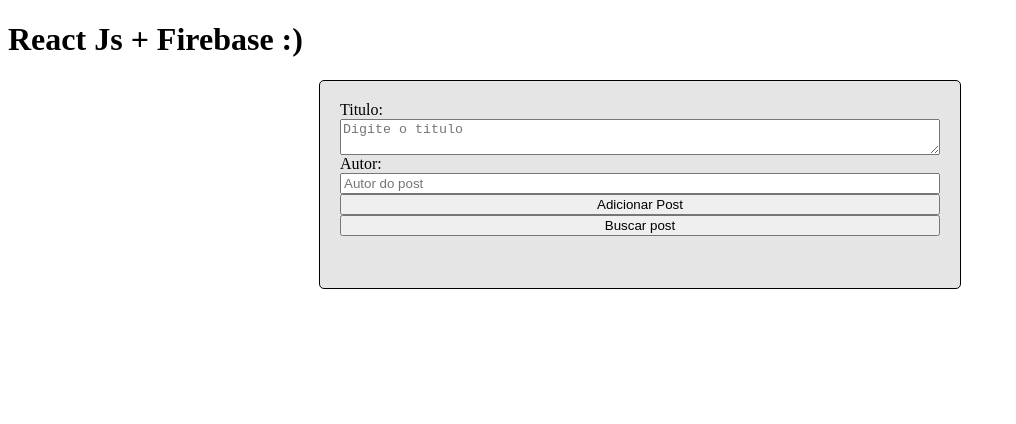
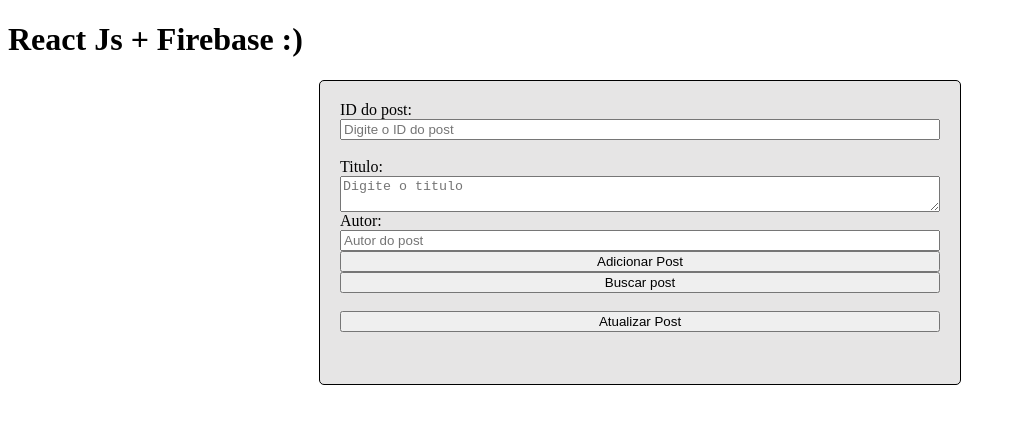
Before and after one commit to jvictordev7/Firebase, a React (Create React App) app: page / in a window 1280 px wide. Shown: the top 424 px of the page, without its empty margins (0-1016 px from the left). Built offline with nearby package versions, Linux system fonts and the light colour scheme.

Commit message:
Falta finalizar atualizar post...

```diff
--- a/package.json
+++ b/package.json
@@ -7,6 +7,7 @@
     "@testing-library/jest-dom": "^6.6.3",
     "@testing-library/react": "^16.2.0",
     "@testing-library/user-event": "^13.5.0",
+    "firebase": "^11.3.1",
     "react": "^19.0.0",
     "react-dom": "^19.0.0",
     "react-scripts": "5.0.1",
--- a/src/App.js
+++ b/src/App.js
@@ -1,7 +1,7 @@
 
 import { useState } from 'react'
 import { db } from './firebaseConnection'
-import { doc , setDoc, collection, addDoc, getDoc, getDocs } from 'firebase/firestore'
+import { doc , setDoc, collection, addDoc, getDoc, getDocs, updateDoc } from 'firebase/firestore'
 
 import './app.css';
 
@@ -9,6 +9,7 @@
 function App() {
   const [titulo, setTitulo] = useState('')
   const [autor, setAutor] = useState('')
+  const [idPost, setIdPost] = useState('')
 
   const [posts, setPosts] = useState([])
 
@@ -73,11 +74,25 @@
 
   }
 
+  function atualizarPost() {
+    alert('TESTE')
+  }
+
   return (
     <div className="App">
       <h1>React Js + Firebase :)</h1>
 
       <div className='container'>
+
+        <label>ID do post:</label>
+        <input
+        placeholder='Digite o ID do post'
+        value={idPost}
+        onChange={ (e) => setIdPost(e.target.value)}
+        /> <br />
+
+
+
         <label>Titulo:</label>
         <textarea
         type="text"
@@ -95,12 +110,16 @@
         />
 
         <button onClick={handleAdd} >Adicionar Post</button>
-        <button onClick={buscarPost}>Buscar post</button>
+        <button onClick={buscarPost}>Buscar post</button> <br />
+
+        <button onClick={atualizarPost}>Atualizar Post</button>
+
 
         <ul>
           {posts.map((post) => {
             return (
               <li key={post.id}>
+                <strong>ID: {post.id}</strong> <br />
                 <p>Titulo: {post.titulo}</p>
                 <p>Autor: {post.autor}</p>
               </li>
```
Also changed, not shown: 1 other file (tests, documents, lock files or other folders).
